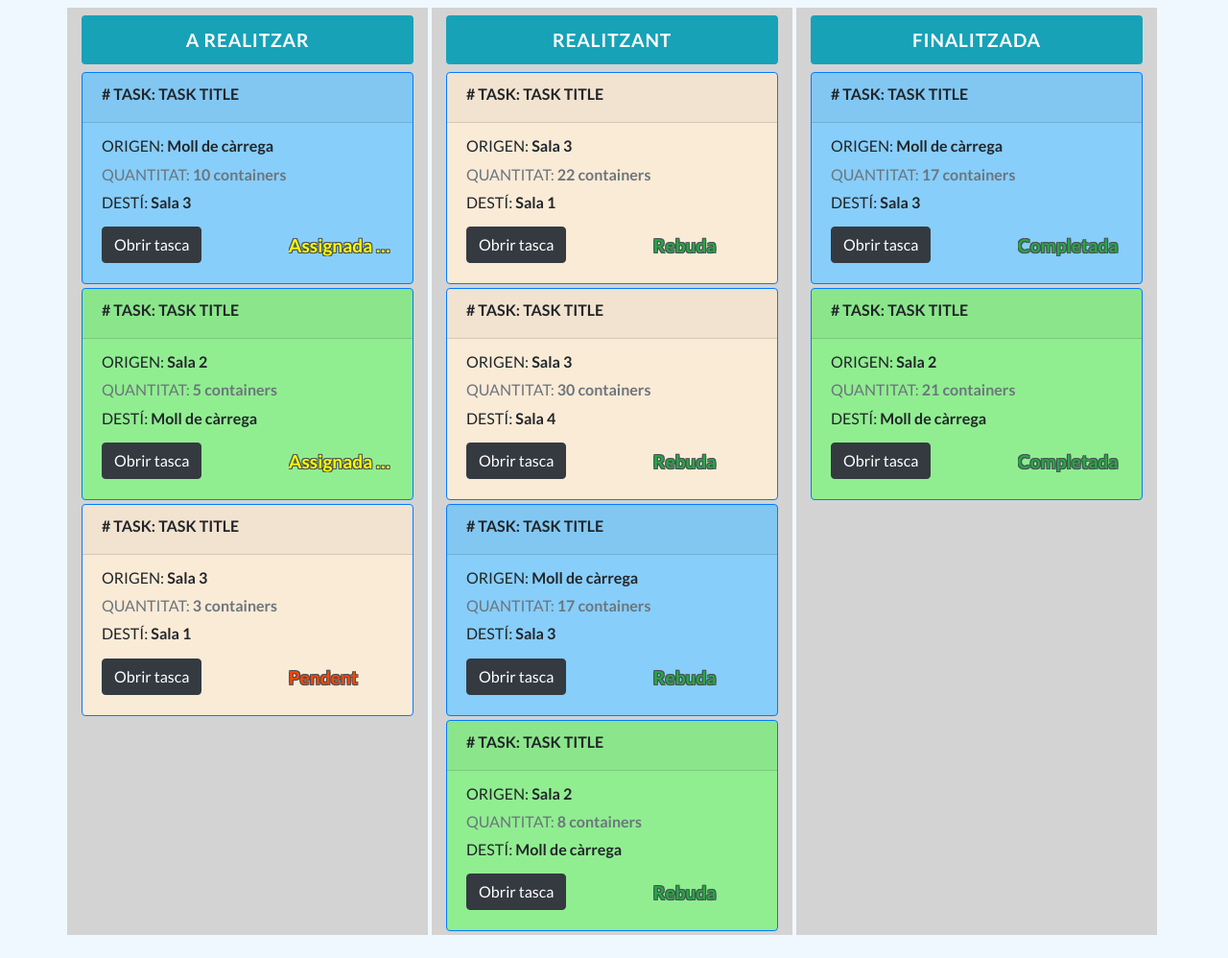
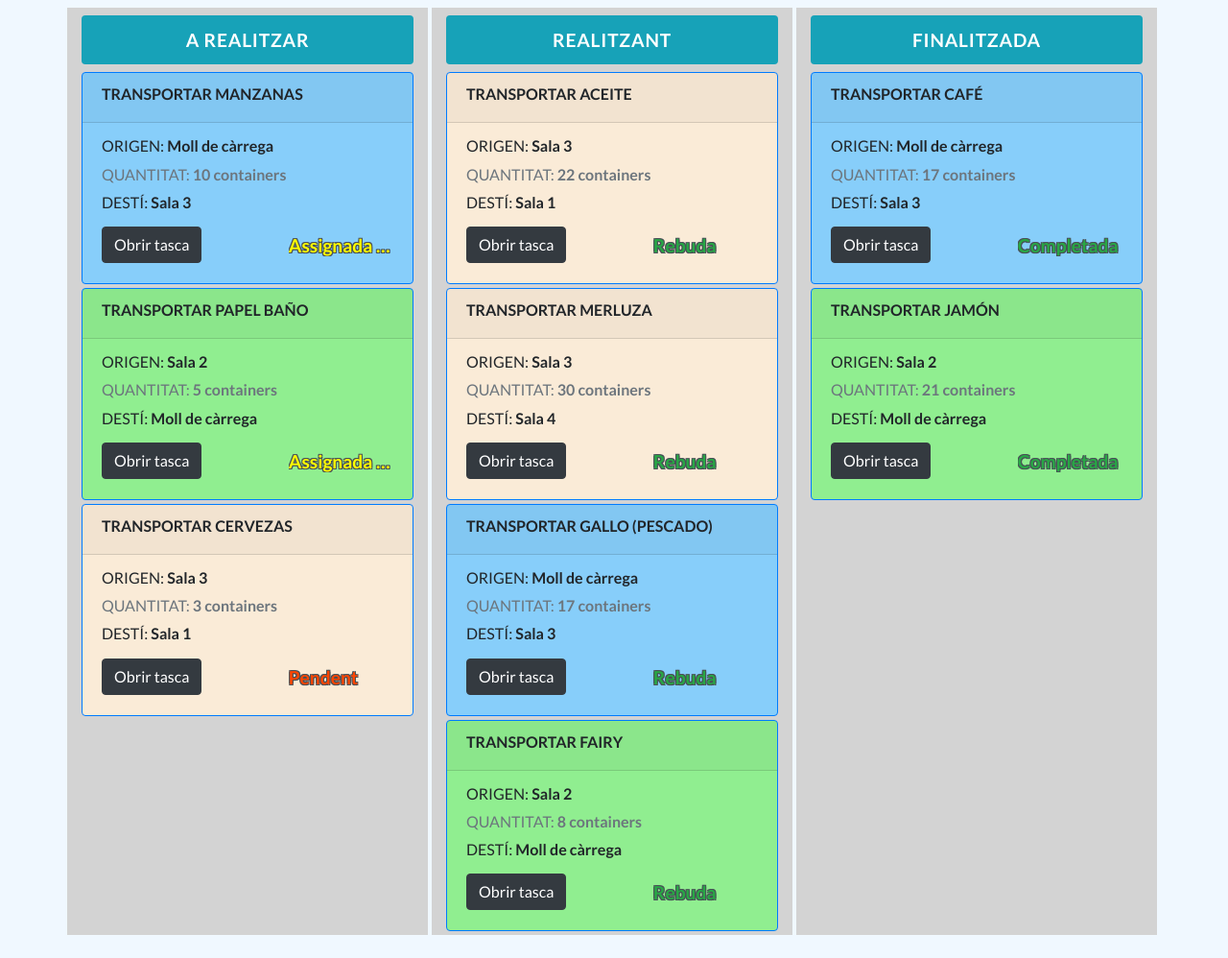
Before and after one commit to teamoutofbounds/joint-project, a Django app: page /magatzem/tasques_mock/ in a window 1280 px wide. Shown: the part 56-1054 px from the top of the page at 96% size. Run offline with Django 3.2, Linux system fonts and the light colour scheme; some libraries are stand-ins or nearby versions.

Commit message:
Changed task title for description in template.

```diff
--- a/magatzem/templates/magatzem/tasks-list.html
+++ b/magatzem/templates/magatzem/tasks-list.html
@@ -20,7 +20,7 @@
             <div class="card border-primary mb-1 inside-task">
           {% endif %}
             <div class="card-header">
-              <h6 class="task-title"># Task: task title</h6>
+              <h6 class="task-title">{{ task.description }}</h6>
             </div>
             <div class="card-body">
               <h6 class="card-subtitle mb-3">ORIGEN: <strong>{{ task.origin_room }}</strong></h6>
@@ -62,7 +62,7 @@
             <div class="card border-primary mb-1 inside-task">
           {% endif %}
             <div class="card-header">
-              <h6 class="task-title"># Task: task title</h6>
+              <h6 class="task-title">{{ task.description }}</h6>
             </div>
             <div class="card-body">
               <h6 class="card-subtitle mb-3">ORIGEN: <strong>{{ task.origin_room }}</strong></h6>
@@ -99,7 +99,7 @@
             <div class="card border-primary mb-1 inside-task">
           {% endif %}
             <div class="card-header">
-              <h6 class="task-title"># Task: task title</h6>
+              <h6 class="task-title">{{ task.description }}</h6>
             </div>
             <div class="card-body">
               <h6 class="card-subtitle mb-3">ORIGEN: <strong>{{ task.origin_room }}</strong></h6>
--- a/magatzem/views.py
+++ b/magatzem/views.py
@@ -460,27 +460,27 @@ def rebre_notificacio_mock(request):
 def panel_tasks_mock(request):
     context = {
         'todo': [
-            {'task_type': 0, 'task_status': 'Assignada automaticament', 'origin_room': 'Moll de càrrega',
-            'destination_room': 'Sala 3', 'containers': 10},
-            {'task_type': 2, 'task_status': 'Assignada manualment', 'origin_room': 'Sala 2',
-            'destination_room': 'Moll de càrrega', 'containers': 5},
-            {'task_type': 1, 'task_status': 'Pendent', 'origin_room': 'Sala 3',
-            'destination_room': 'Sala 1', 'containers': 3},
+            {'description': 'Transportar manzanas', 'task_type': 0, 'task_status': 'Assignada automaticament',
+             'origin_room': 'Moll de càrrega', 'destination_room': 'Sala 3', 'containers': 10},
+            {'description': 'Transportar papel baño', 'task_type': 2, 'task_status': 'Assignada manualment', 'origin_room': 'Sala 2',
+             'destination_room': 'Moll de càrrega', 'containers': 5},
+            {'description': 'Transportar cervezas', 'task_type': 1, 'task_status': 'Pendent', 'origin_room': 'Sala 3',
+             'destination_room': 'Sala 1', 'containers': 3},
         ],
         'doing': [
-            {'task_type': 1, 'task_status': 'Rebuda', 'origin_room': 'Sala 3',
+            {'description': 'Transportar aceite', 'task_type': 1, 'task_status': 'Rebuda', 'origin_room': 'Sala 3',
              'destination_room': 'Sala 1', 'containers': 22},
-            {'task_type': 1, 'task_status': 'Rebuda', 'origin_room': 'Sala 3',
+            {'description': 'Transportar merluza', 'task_type': 1, 'task_status': 'Rebuda', 'origin_room': 'Sala 3',
              'destination_room': 'Sala 4', 'containers': 30},
-            {'task_type': 0, 'task_status': 'Rebuda', 'origin_room': 'Moll de càrrega',
+            {'description': 'Transportar gallo (pescado)', 'task_type': 0, 'task_status': 'Rebuda', 'origin_room': 'Moll de càrrega',
              'destination_room': 'Sala 3', 'containers': 17},
-            {'task_type': 2, 'task_status': 'Rebuda', 'origin_room': 'Sala 2',
+            {'description': 'Transportar Fairy', 'task_type': 2, 'task_status': 'Rebuda', 'origin_room': 'Sala 2',
              'destination_room': 'Moll de càrrega', 'containers': 8},
         ],
         'done': [
-            {'task_type': 0, 'task_status': 'Completada', 'origin_room': 'Moll de càrrega',
+            {'description': 'Transportar café', 'task_type': 0, 'task_status': 'Completada', 'origin_room': 'Moll de càrrega',
              'destination_room': 'Sala 3', 'containers': 17},
-            {'task_type': 2, 'task_status': 'Completada', 'origin_room': 'Sala 2',
+            {'description': 'Transportar jamón', 'task_type': 2, 'task_status': 'Completada', 'origin_room': 'Sala 2',
              'destination_room': 'Moll de càrrega', 'containers': 21},
         ]
     }
```
